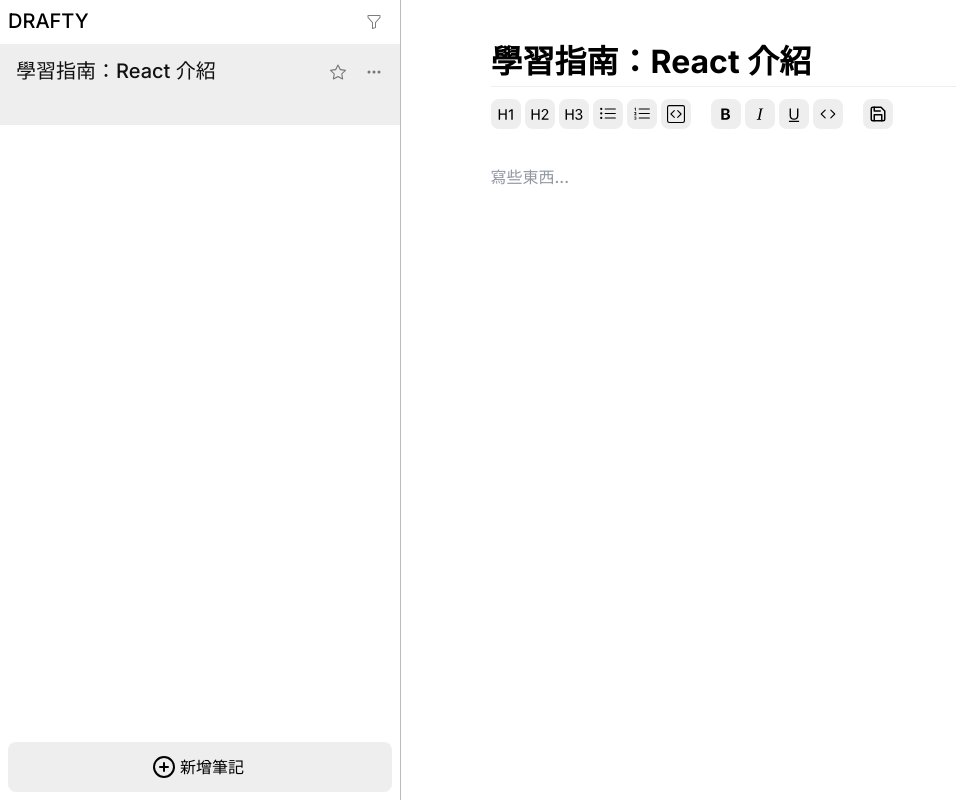
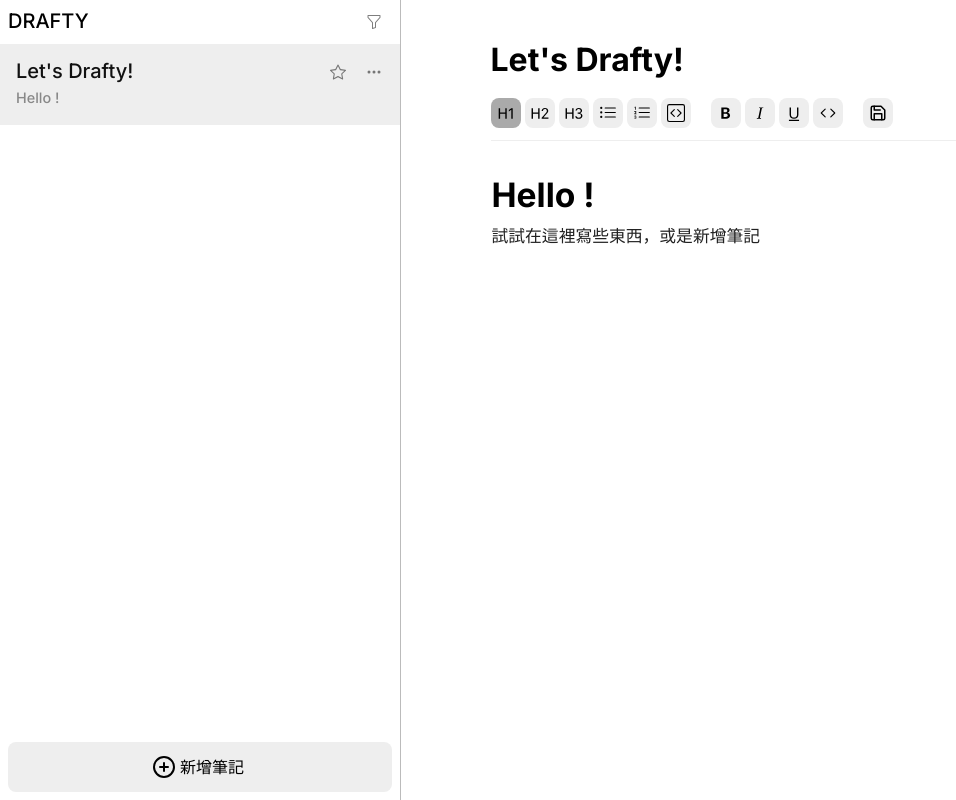
Before and after one commit to ttesttes93405/drafty, a React (Create React App) app: page / in a window 1280 px wide. Shown: the whole page, without its empty margins (0-956 px from the left). Built offline with nearby package versions, Linux system fonts and the light colour scheme.

Commit message:
- 提升標題可編輯的視覺 - Default Note 客製化

```diff
--- a/src/components/App.js
+++ b/src/components/App.js
@@ -12,7 +12,14 @@
 
 `;
 
-const defaultNote = { id: '0', title: '學習指南：React 介紹', content: null, peekContent: '', order: 0, isFavorite: false, };
+const defaultNote = {
+  id: '0',
+  title: "Let's Drafty!",
+  content: "{\"blocks\":[{\"key\":\"1b35v\",\"text\":\"Hello !\",\"type\":\"header-one\",\"depth\":0,\"inlineStyleRanges\":[],\"entityRanges\":[],\"data\":{}},{\"key\":\"bhspe\",\"text\":\"試試在這裡寫些東西，或是新增筆記\",\"type\":\"unstyled\",\"depth\":0,\"inlineStyleRanges\":[],\"entityRanges\":[],\"data\":{}},{\"key\":\"6vfji\",\"text\":\"\",\"type\":\"unstyled\",\"depth\":0,\"inlineStyleRanges\":[],\"entityRanges\":[],\"data\":{}},{\"key\":\"doklg\",\"text\":\"\",\"type\":\"unstyled\",\"depth\":0,\"inlineStyleRanges\":[],\"entityRanges\":[],\"data\":{}},{\"key\":\"fe72g\",\"text\":\"\",\"type\":\"unstyled\",\"depth\":0,\"inlineStyleRanges\":[],\"entityRanges\":[],\"data\":{}}],\"entityMap\":{}}",
+  peekContent: "Hello !",
+  order: 0,
+  isFavorite: false,
+};
 
 function App() {
 
--- a/src/components/RichEditor.js
+++ b/src/components/RichEditor.js
@@ -70,7 +70,8 @@
   flex-direction: row;
   gap: 16px;
   background-color: #fff;
-  border-top: 1px solid #eee;
+  border-style: none;
+  border-bottom: 1px solid #eee;
 `;
 
 const ToolContainer = styled.div`
@@ -107,7 +108,7 @@
 `;
 
 const Title = styled.input`
-  border: 1px none #000;
+  border-style: none;
   height: 54px;
   border-radius: 0;
   font-size: 2rem;
@@ -115,9 +116,14 @@
   font-weight: 600;
   box-sizing: border-box;
   width: 100%;
+  border-radius: 8px;
 
   &:focus, &:active, &:enabled {
     outline: none;
+  }
+
+  &:hover {
+    background-color: #f4f4f4;
   }
 
 `;
```
